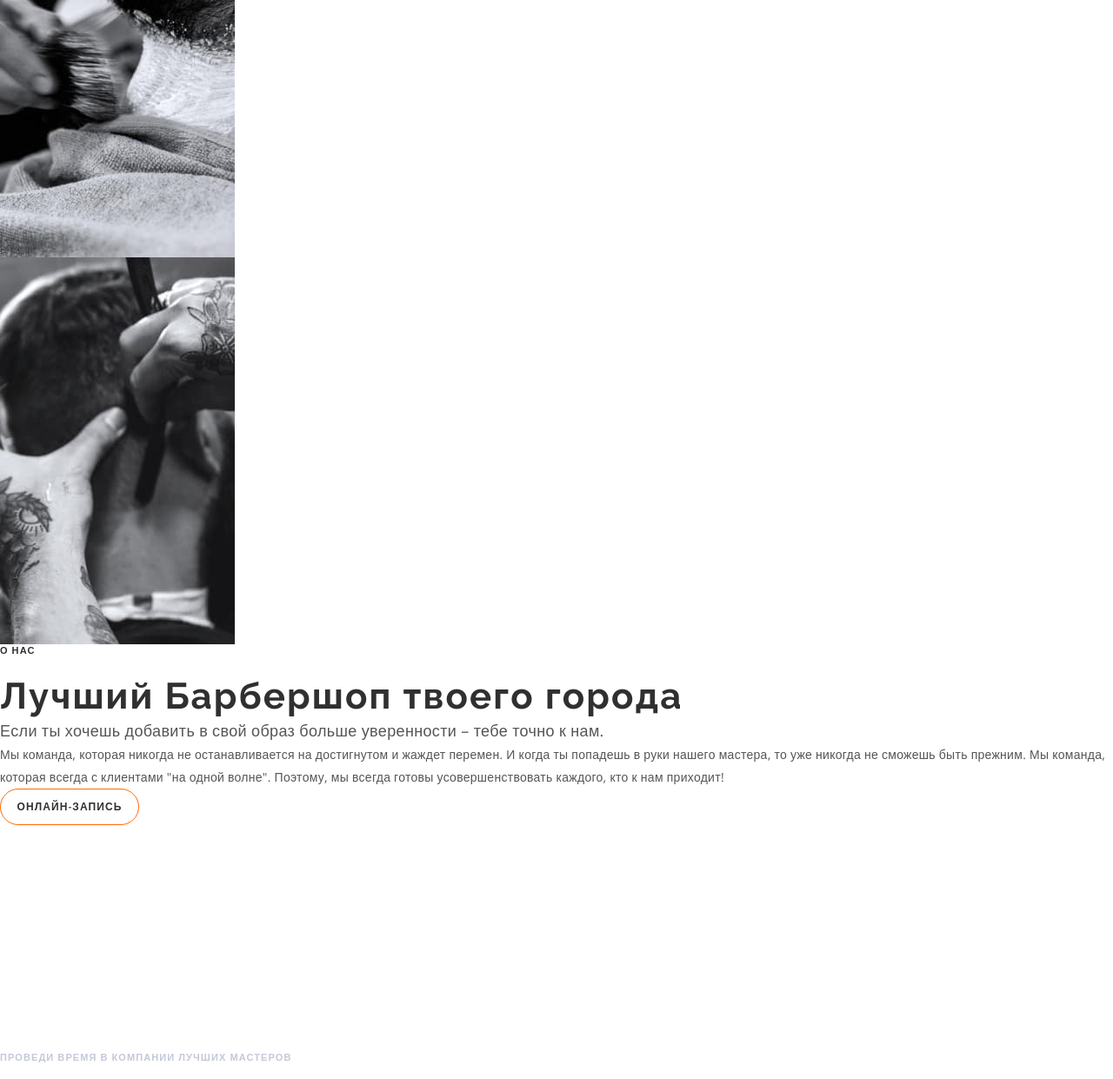
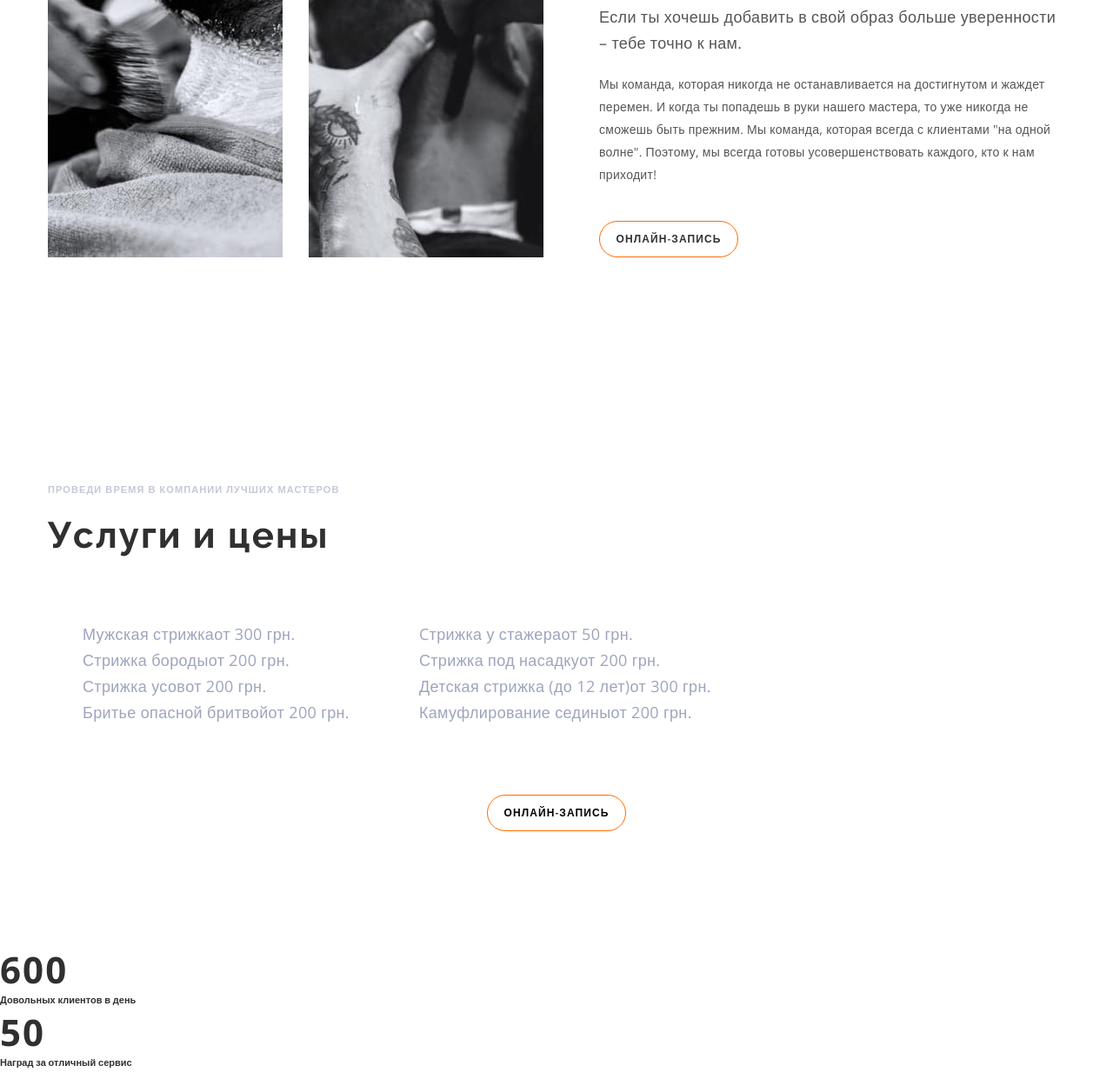
Before and after one commit to VasylchenkoSerhii/barbershop-project-2, a plain HTML site: page index.html in a window 1280 px wide. Shown: the part 577-1818 px from the top of the page at 87% size. Drawn offline with nearby package versions, Linux system fonts and the light colour scheme.

Commit message:
work on the flexbox

```diff
--- a/css/styles.css
+++ b/css/styles.css
@@ -72,6 +72,11 @@ address {
 .modal-btn:focus {
   background-color: var(--accent-color);
 }
+.modal-btn.prices {
+  display: block;
+  margin-right: auto;
+  margin-left: auto;
+}
 .social-hero-link {
   font-weight: 600;
   font-size: 11px;
@@ -108,6 +113,8 @@ address {
   color: var(--primary-text-color-theme-light);
 }
 .section-title {
+  margin-bottom: 20px;
+
   font-family: var(--secondary-font-family);
   font-weight: 700;
   font-size: 42px;
@@ -117,6 +124,7 @@ address {
   color: var(--secondary-text-color-theme-light);
 }
 .section-title.dark {
+  margin-bottom: 44px;
   /* color: var(--secondary-text-color-theme-dark); */
 }
 .section {
@@ -193,12 +201,30 @@ header {
 }
 /* =========end hero========= */
 /* =========start about us======= */
+.about-us {
+  display: flex;
+  align-items: center;
+}
+.about-us-list {
+  display: flex;
+}
+.about-us-item {
+  margin-right: 30px;
+}
+.content-about-us {
+  margin-left: 64px;
+}
 .text-description {
+  margin-bottom: 40px;
+
   font-size: 14px;
   line-height: 1.85;
   letter-spacing: 0.02em;
 
   color: var(--primary-text-color-theme-light);
+}
+.description.about-us {
+  margin-bottom: 20px;
 }
 /* =========end about us========= */
 /* =========start prices section======= */
@@ -209,6 +235,21 @@ header {
   letter-spacing: 0.02em;
 
   color: var(--primary-text-color-theme-dark);
+}
+.price-boxes {
+  display: flex;
+  /* align-items: center; */
+}
+.price-one-list,
+.price-two-list {
+  padding: 30px 40px;
+  margin-bottom: 50px;
+}
+.price-one-list-item {
+  display: flex;
+}
+.price-two-list-item {
+  display: flex;
 }
 /* =========end prices section========= */
 /* =========start differences section======== */
--- a/index.html
+++ b/index.html
@@ -65,13 +65,15 @@
         </section>
         <!-- about us -->
         <section class="section" id="about">
-            <ul class="list">
-                <li><img src="./img/about-img-1.jpg" alt="барбер ровняет бороду" width="270" height="445"></li>
+            <div class="container about-us">
+                <ul class="about-us-list list">
+                    <li class="about-us-item"><img src="./img/about-img-1.jpg" alt="барбер ровняет бороду" width="270" height="445"></li>
                     <li><img src="./img/about-img-2.jpg" alt="барбер бреет затылок" width="270" height="445"></li>
                 </ul>
+                <div class="content-about-us">
                     <p class="overtitle light">О нас</p>
                     <h2 class="section-title">Лучший Барбершоп твоего города</h2>
-            <p class="description light">Если ты хочешь добавить в свой образ больше уверенности – тебе точно к нам.</p>
+                    <p class="description light about-us">Если ты хочешь добавить в свой образ больше уверенности – тебе точно к нам.</p>
                     <p class="text-description">
                         Мы команда, которая никогда не останавливается на достигнутом
                         и жаждет перемен. И когда ты попадешь в руки нашего мастера,
@@ -80,12 +82,15 @@
                         готовы усовершенствовать каждого, кто к нам приходит!
                     </p>
                     <button class="modal-btn light" type="button">онлайн-запись</button>
-
+                </div>
+            </div>
         </section>
         <!-- prices section -->
         <section class="section" id="prices">
+            <div class="container">
                 <p class="overtitle">Проведи время в компании лучших мастеров</p>
                 <h2 class="section-title dark">Услуги и цены</h2>
+                <div class="price-boxes">
                     <ul class="price-one-list list">
                         <li class="price-one-list-item">
                             <p>Мужская стрижка</p>
@@ -122,7 +127,9 @@
                             <p>от 200 грн.</p>
                         </li>
                     </ul>
-            <button class="modal-btn" type="button">онлайн-запись</button>
+                </div>
+                <button class="modal-btn prices" type="button">онлайн-запись</button>
+            </div>
         </section>
         <!-- differences section -->
         <section clsass="section">
```
Lines whose indentation alone changed are shown as unchanged.
